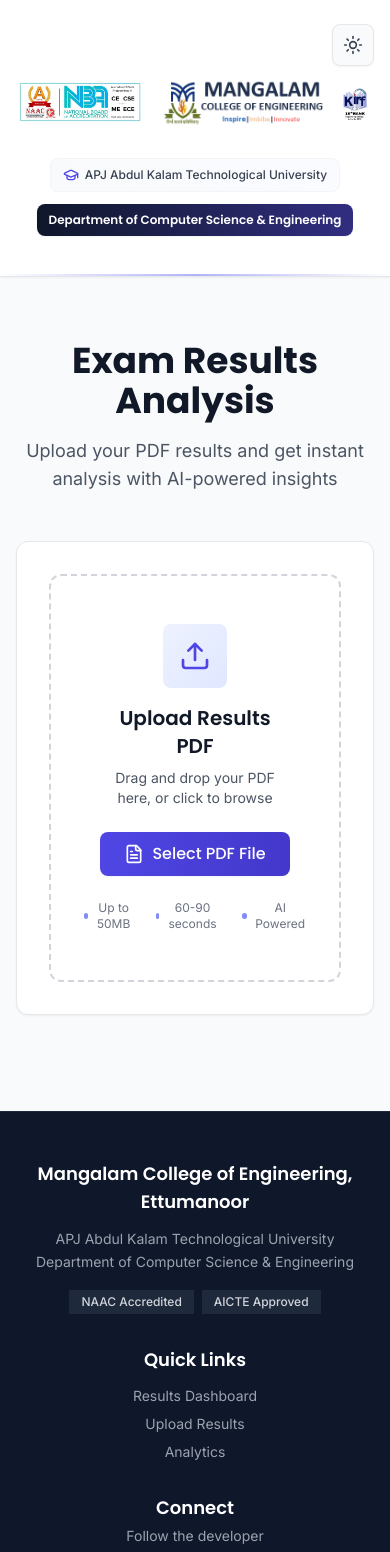
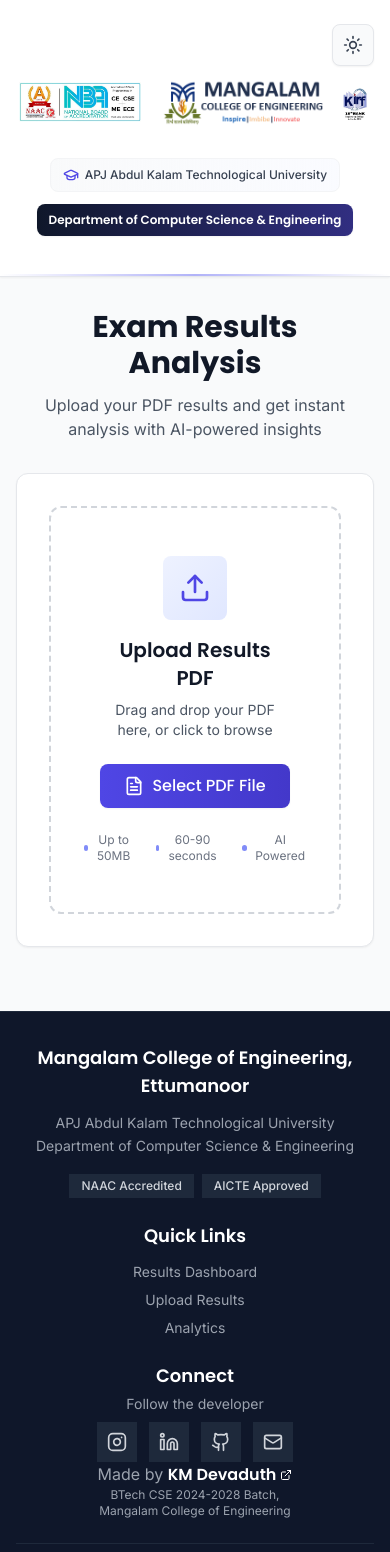
Before and after one commit to Devaduth/MLMEXAMRESULTS3, a React (Vite) app: page / in a window 390 px wide. Shown: the top 1552 px of the page. Built offline with nearby package versions, Linux system fonts and the light colour scheme; no server answers.

Commit message:
Responsiveness fix

```diff
--- a/index.html
+++ b/index.html
@@ -3,7 +3,7 @@
   <head>
     <meta charset="UTF-8" />
     <link rel="icon" type="image/svg+xml" href="/vite.svg" />
-    <meta name="viewport" content="width=device-width, initial-scale=1.0" />
+    <meta name="viewport" content="width=device-width, initial-scale=1.0, maximum-scale=5.0, user-scalable=yes" />
     <title>College Semester Results Web Portal</title>
     <style>
       /* Initial Page Loader Styles */
--- a/src/App.tsx
+++ b/src/App.tsx
@@ -22,7 +22,7 @@
   if (!hasPDFData) {
     console.log("📱 Rendering WelcomeScreen (no PDF data)");
     return (
-      <div className="min-h-screen flex flex-col bg-gray-50 dark:bg-slate-900">
+      <div className="min-h-screen flex flex-col bg-gray-50 dark:bg-slate-900 overflow-x-hidden w-full">
         <Header />
         <WelcomeScreen />
         <Footer />
@@ -33,7 +33,7 @@
   // Show main dashboard after successful upload
   console.log("📊 Rendering Dashboard (has PDF data)");
   return (
-    <div className="min-h-screen flex flex-col bg-gray-50 dark:bg-slate-900">
+    <div className="min-h-screen flex flex-col bg-gray-50 dark:bg-slate-900 overflow-x-hidden w-full">
       <Header />
       <Result />
       <Footer />
--- a/src/components/Footer.tsx
+++ b/src/components/Footer.tsx
@@ -10,9 +10,9 @@
 
 const Footer = () => {
   return (
-    <footer className="relative bg-slate-900 dark:bg-slate-950 text-white border-t border-slate-800 dark:border-slate-900">
-      <div className="max-w-7xl mx-auto px-4 sm:px-6 lg:px-8 py-12">
-        <div className="grid grid-cols-1 md:grid-cols-3 gap-8 mb-8">
+    <footer className="relative bg-slate-900 dark:bg-slate-950 text-white border-t border-slate-800 dark:border-slate-900 overflow-x-hidden w-full">
+      <div className="max-w-7xl mx-auto px-4 sm:px-6 lg:px-8 py-8 sm:py-12">
+        <div className="grid grid-cols-1 md:grid-cols-3 gap-6 sm:gap-8 mb-6 sm:mb-8">{" "}
           {/* Left Section - Institution Info */}
           <div className="text-center md:text-left">
             <h3 className="text-lg font-semibold font-poppins mb-3 text-white">
@@ -97,7 +97,7 @@
                 <Github className="w-5 h-5 text-gray-300" />
               </a>
               <a
-                href="mailto:devaduth@example.com"
+                href="mailto:kmdevaduth@gmail.com"
                 className="bg-slate-800 dark:bg-slate-900 p-2.5 hover:bg-slate-700 dark:hover:bg-slate-800 transition-colors duration-200"
               >
                 <Mail className="w-5 h-5 text-gray-300" />
@@ -110,9 +110,15 @@
               rel="noopener noreferrer"
               className="font-semibold font-poppins text-white hover:text-gray-300 transition-colors duration-200 inline-flex items-center gap-1"
             >
-              Devaduth
+              KM Devaduth
               <ExternalLink className="w-3 h-3" />
             </a>
+            <div>
+              <span className="text-gray-400 text-xs font-inter flex items-center gap-1 justify-center md:justify-end">
+                BTech CSE 2024-2028 Batch,<br />
+                Mangalam College of Engineering
+              </span>
+            </div>
           </div>
         </div>
 
--- a/src/components/WelcomeScreen.tsx
+++ b/src/components/WelcomeScreen.tsx
@@ -52,14 +52,14 @@
   };
 
   return (
-    <div className="bg-gray-50 dark:bg-slate-900 flex items-center justify-center py-16 px-4 transition-colors duration-300">
+    <div className="bg-gray-50 dark:bg-slate-900 flex items-center justify-center py-8 sm:py-16 px-4 transition-colors duration-300 w-full overflow-x-hidden">
       <div className="max-w-4xl w-full">
         {/* Hero Section */}
-        <div className="text-center mb-12">
-          <h1 className="text-4xl md:text-5xl font-bold font-poppins mb-4 text-gray-900 dark:text-white">
+        <div className="text-center mb-8 sm:mb-12">
+          <h1 className="text-3xl sm:text-4xl md:text-5xl font-bold font-poppins mb-3 sm:mb-4 text-gray-900 dark:text-white px-2">
             Exam Results Analysis
           </h1>
-          <p className="text-lg text-gray-600 dark:text-gray-400 font-inter max-w-2xl mx-auto">
+          <p className="text-base sm:text-lg text-gray-600 dark:text-gray-400 font-inter max-w-2xl mx-auto px-4">
             Upload your PDF results and get instant analysis with AI-powered
             insights
           </p>
--- a/src/index.css
+++ b/src/index.css
@@ -5,9 +5,21 @@
 @tailwind utilities;
 
 @layer base {
+  * {
+    box-sizing: border-box;
+  }
+
+  html {
+    overflow-x: hidden;
+    width: 100%;
+  }
+
   body {
     @apply font-inter antialiased;
     @apply transition-colors duration-300;
+    overflow-x: hidden;
+    width: 100%;
+    position: relative;
   }
 
   h1, h2, h3, h4, h5, h6 {
```
Also changed, not shown: src/components/Result.tsx (+41 -36 lines), 2 other files (tests, documents, lock files or other folders).
